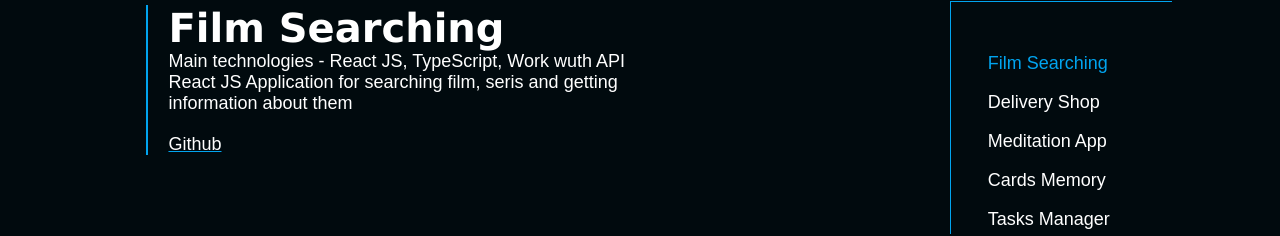
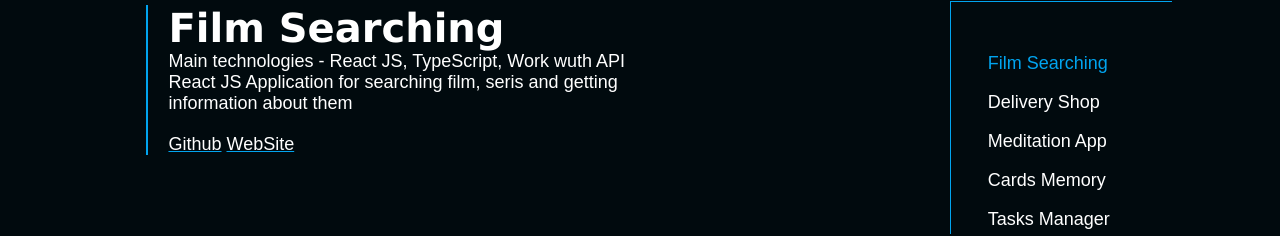
Before and after one commit to demchko/portfolio, a React (Create React App) app: page / in a window 1280 px wide. Shown: the part 2733-2969 px from the top of the page. Built offline with nearby package versions, Linux system fonts and the light colour scheme.

Commit message:
Websites

```diff
--- a/src/components/MyProjects/MyProjects.jsx
+++ b/src/components/MyProjects/MyProjects.jsx
@@ -6,11 +6,11 @@ const MyProjects = ({projects}) => {
 
     const [activeBlock, setActiveBlock] = useState(0);
     const [projectData] = useState([
-        {id: 12, title: 'Film Searching', technologies: 'React JS, TypeScript, Work wuth API', description: 'React JS Application for searching film, seris and getting information about them', link: 'https://film-search-five.vercel.app/'},
+        {id: 12, title: 'Film Searching', technologies: 'React JS, TypeScript, Work wuth API', description: 'React JS Application for searching film, seris and getting information about them', link: 'https://github.com/demchko/FilmSearch', site: 'https://film-search-five.vercel.app/'},
         {id: 1, title: 'Delivery Shop', technologies: 'React JS, Redux ToolKit, Chakra UI, Firebase', description: '💻A simple website for food delivery, with the possibility of registration and login, thanks to firebase, also the goods that were added to the carts are added to localStorage, so that the data is not lost after the page is closed. ❇️Also, the project allowed me to practice with the useContext() hook, I used it to get and change the state of the modal window', link: 'https://github.com/demchko/delivery-shop'},
-        {id: 2, title: 'Meditation App', technologies: 'HTML, CSS, Pure JS', description: '💻A simple website for meditation. You can set a timer and start meditating and then hear a calm melody', link: 'https://github.com/demchko/Meditation-Timer'},
+        {id: 2, title: 'Meditation App', technologies: 'HTML, CSS, Pure JS', description: '💻A simple website for meditation. You can set a timer and start meditating and then hear a calm melody', link: 'https://github.com/demchko/Meditation-Timer', site: 'https://meditation-timer-amber.vercel.app/'},
         {id: 3, title: 'Cards Memory', technologies: 'HTML, CSS, Pure JS', description: 'A simple application written in pure JS, where the user can enter a word and its translation. Then they can interact with it and memorise it', link: 'https://github.com/demchko/Translate-Cards-Memory'},
-        {id: 3, title: 'Tasks Manager', technologies: 'HTML, CSS, TypeScript, Redux, React JS, Chakra UI', description: 'A login application where you can create and edit tasks for yourself and other users. The project uses TypeScript for typing and Redux', link: 'https://github.com/demchko/Task_Manager'},
+        {id: 3, title: 'Tasks Manager', technologies: 'HTML, CSS, TypeScript, Redux, React JS, Chakra UI', description: 'A login application where you can create and edit tasks for yourself and other users. The project uses TypeScript for typing and Redux', link: 'https://github.com/demchko/Task_Manager', site: 'https://task-manager-iota-lime.vercel.app/main'},
     ])
 
     const handleTextClick = (index) => {
@@ -52,7 +52,12 @@ const MyProjects = ({projects}) => {
                                 <br />
                                 {project.description}
                             </p>
-                            <a href={project.link} target='_blank' className={style.link}>Github</a>
+                            <div style={{display: 'flex', alignItems: 'center'}} >
+                                <a href={project.link} target='_blank' className={style.link}>Github</a>
+                                {
+                                    project.site && <a style={{marginLeft: '5px'}} href={project.site} target='_blank' className={style.link} >WebSite</a>
+                                }
+                            </div>
                         </div>
                     </div>
                     )
```
